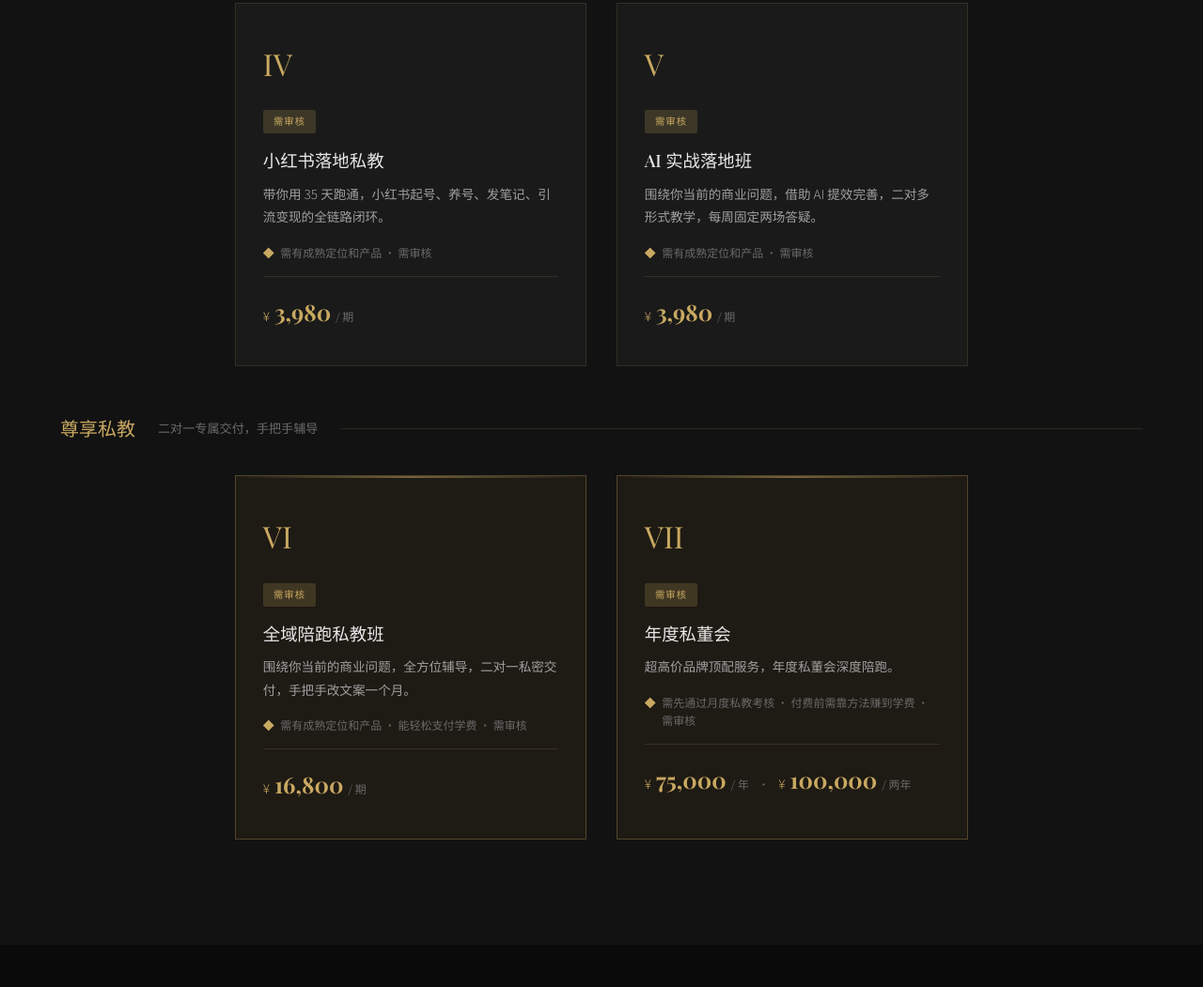
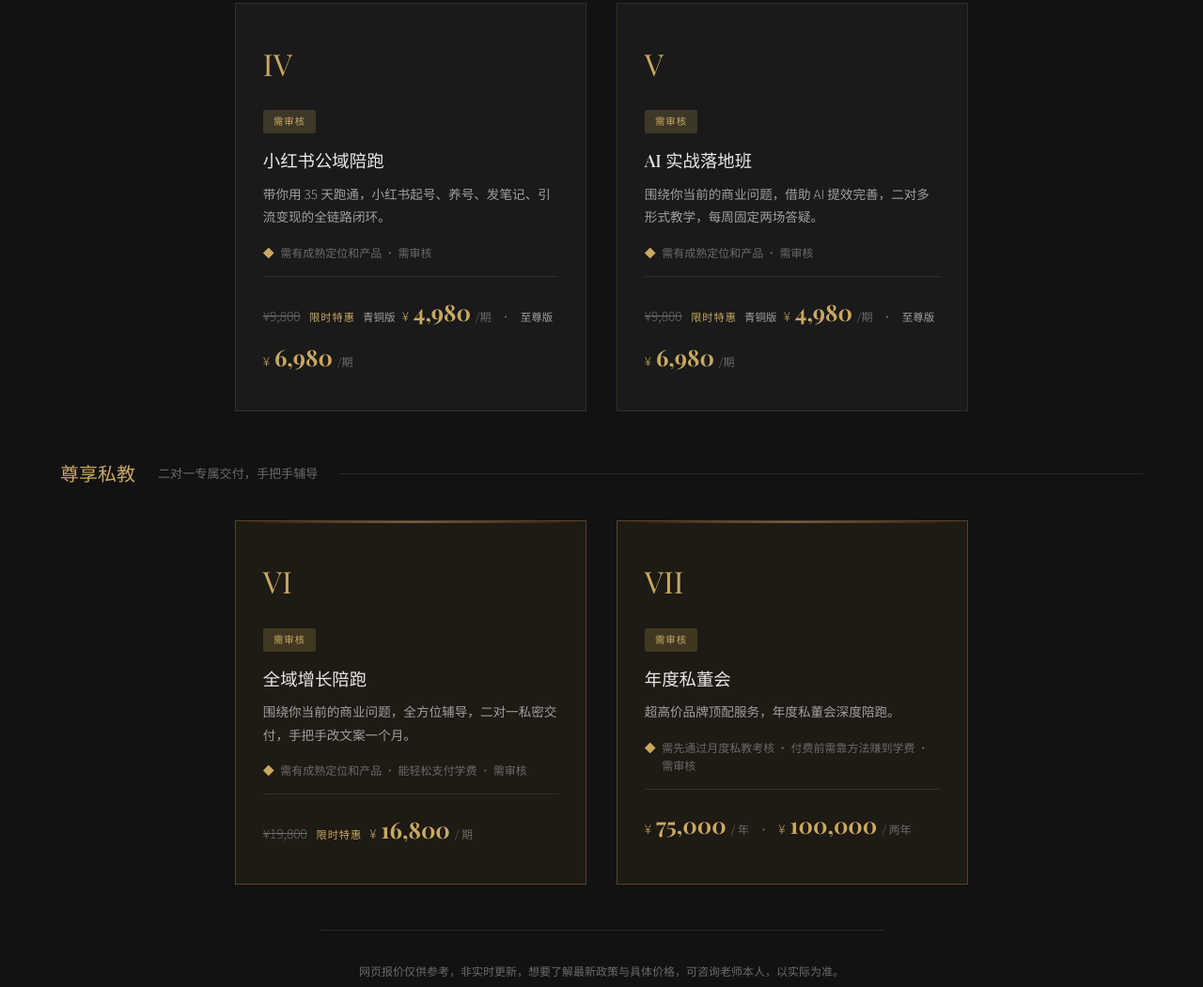
Before and after one commit to cgjzcff/hvb-website, a plain HTML site: page index.html in a window 1280 px wide. Shown: the part 1746-2797 px from the top of the page at 94% size. Drawn offline with nearby package versions, Linux system fonts and the light colour scheme.

Commit message:
Update pricing, case text, and video account name

```diff
--- a/index.html
+++ b/index.html
@@ -269,6 +269,16 @@
             color: var(--gold); font-size: 0.65rem; letter-spacing: 1px; border-radius: 2px; margin-bottom: 1rem;
         }
         .service-tag.review { background: rgba(201, 169, 97, 0.2); }
+        .service-price .price-tier-name {
+            color: var(--text-secondary); font-size: 0.72rem; font-weight: 400; margin-right: 0.15rem;
+        }
+        .service-price .price-special-label {
+            color: var(--gold); font-size: 0.7rem; letter-spacing: 1px; margin-right: 0.2rem;
+        }
+        .price-disclaimer {
+            text-align: center; color: var(--text-muted); font-size: 0.75rem; line-height: 1.8;
+            max-width: 600px; margin: 3rem auto 0; padding-top: 2rem; border-top: 1px solid var(--border);
+        }
 
         .story {
             display: grid; grid-template-columns: 1fr 1fr; gap: 5rem;
@@ -661,6 +671,8 @@
                     <p>新手快速入门文案的葵花宝典，让你的文案有系统框架支撑。</p>
                     <div class="service-condition"><span class="ci">✓</span> 零门槛 · 附赠亲笔寄语 + 书友社群</div>
                     <div class="service-price">
+                        <span class="price-original">¥2,980</span>
+                        <span class="price-special-label">限时特惠</span>
                         <span class="currency">¥</span>
                         <span class="amount">399</span>
                         <span class="unit">/ 本</span>
@@ -691,13 +703,21 @@
                 <div class="service-card">
                     <div class="service-icon">IV</div>
                     <span class="service-tag review">需审核</span>
-                    <h3>小红书落地私教</h3>
+                    <h3>小红书公域陪跑</h3>
                     <p>带你用 35 天跑通，小红书起号、养号、发笔记、引流变现的全链路闭环。</p>
                     <div class="service-condition"><span class="ci">◆</span> 需有成熟定位和产品 · 需审核</div>
                     <div class="service-price">
+                        <span class="price-original">¥9,800</span>
+                        <span class="price-special-label">限时特惠</span>
+                        <span class="price-tier-name">青铜版</span>
                         <span class="currency">¥</span>
-                        <span class="amount">3,980</span>
-                        <span class="unit">/ 期</span>
+                        <span class="amount">4,980</span>
+                        <span class="unit">/期</span>
+                        <span class="price-sep">·</span>
+                        <span class="price-tier-name">至尊版</span>
+                        <span class="currency">¥</span>
+                        <span class="amount">6,980</span>
+                        <span class="unit">/期</span>
                     </div>
                 </div>
                 <div class="service-card">
@@ -707,9 +727,17 @@
                     <p>围绕你当前的商业问题，借助 AI 提效完善，二对多形式教学，每周固定两场答疑。</p>
                     <div class="service-condition"><span class="ci">◆</span> 需有成熟定位和产品 · 需审核</div>
                     <div class="service-price">
+                        <span class="price-original">¥9,800</span>
+                        <span class="price-special-label">限时特惠</span>
+                        <span class="price-tier-name">青铜版</span>
                         <span class="currency">¥</span>
-                        <span class="amount">3,980</span>
-                        <span class="unit">/ 期</span>
+                        <span class="amount">4,980</span>
+                        <span class="unit">/期</span>
+                        <span class="price-sep">·</span>
+                        <span class="price-tier-name">至尊版</span>
+                        <span class="currency">¥</span>
+                        <span class="amount">6,980</span>
+                        <span class="unit">/期</span>
                     </div>
                 </div>
             </div>
@@ -725,10 +753,12 @@
                 <div class="service-card premium">
                     <div class="service-icon">VI</div>
                     <span class="service-tag review">需审核</span>
-                    <h3>全域陪跑私教班</h3>
+                    <h3>全域增长陪跑</h3>
                     <p>围绕你当前的商业问题，全方位辅导，二对一私密交付，手把手改文案一个月。</p>
                     <div class="service-condition"><span class="ci">◆</span> 需有成熟定位和产品 · 能轻松支付学费 · 需审核</div>
                     <div class="service-price">
+                        <span class="price-original">¥19,800</span>
+                        <span class="price-special-label">限时特惠</span>
                         <span class="currency">¥</span>
                         <span class="amount">16,800</span>
                         <span class="unit">/ 期</span>
@@ -752,6 +782,8 @@
                 </div>
             </div>
         </div>
+
+        <p class="price-disclaimer">网页报价仅供参考，非实时更新，想要了解最新政策与具体价格，可咨询老师本人，以实际为准。</p>
     </section>
 
     <section class="story-section" id="story">
@@ -765,7 +797,7 @@
                 </div>
                 <div class="case-item">
                     <span class="case-track">农产品赛道</span>
-                    <p class="case-desc">都市白领借助 AI 文案布局，仅凭一条朋友圈即完成<span class="hl">1000+ 斤黄桃预售</span></p>
+                    <p class="case-desc">都市白领借助 AI 文案布局，仅通过AI朋友圈布局即完成<span class="hl">1000+ 斤黄桃预售</span></p>
                 </div>
                 <div class="case-item">
                     <span class="case-track">私密健康赛道</span>
@@ -843,7 +875,7 @@
             <div class="contact-extra-row">
                 <span class="contact-extra-item">📧 2934653517@qq.com</span>
                 <span class="contact-extra-divider">|</span>
-                <span class="contact-extra-item">📺 视频号：黄词敏king-总裁夫妇</span>
+                <span class="contact-extra-item">📺 视频号：超高价敏教练</span>
                 <span class="contact-extra-divider">|</span>
                 <span class="contact-extra-item">📺 净茹-总裁夫妇</span>
             </div>
```
